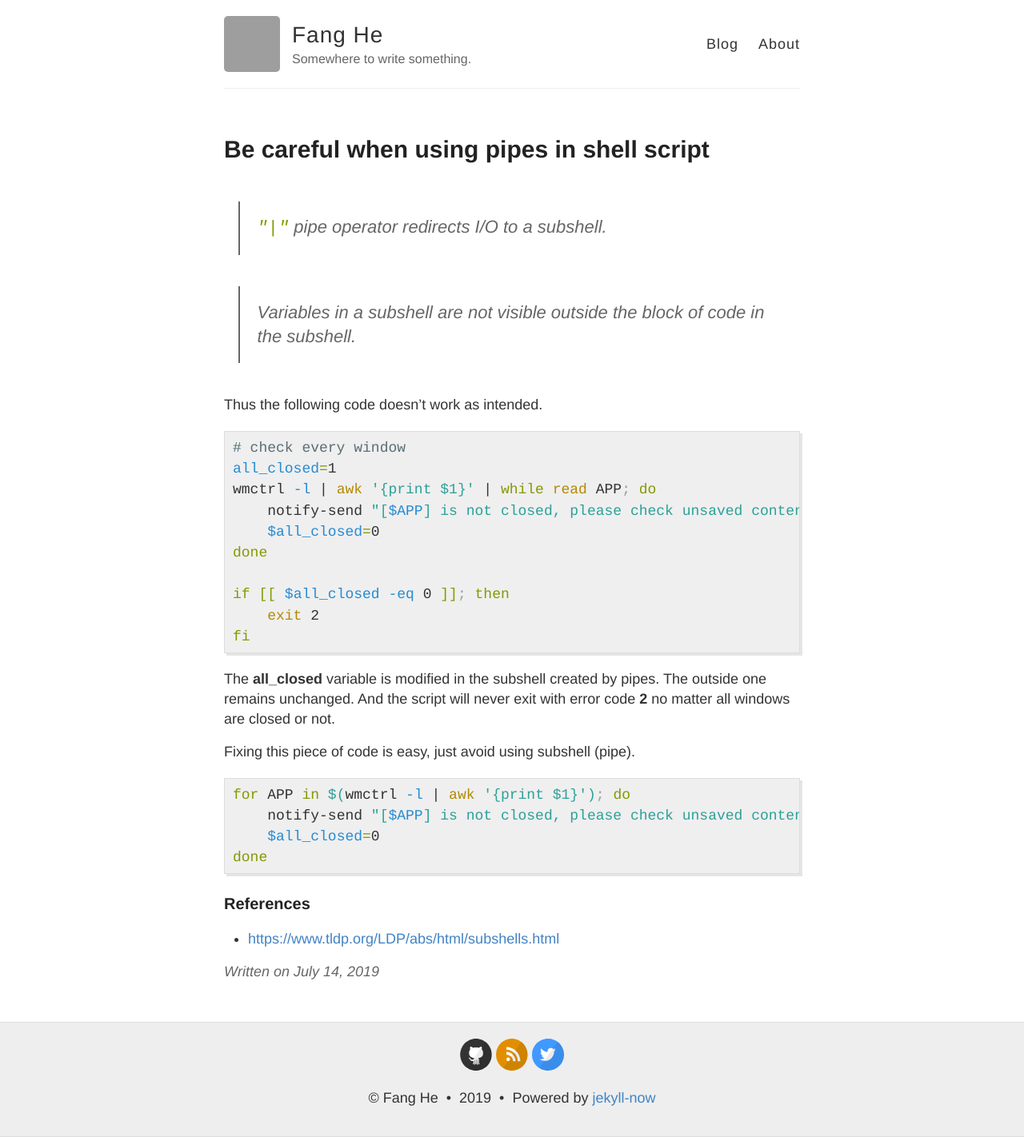
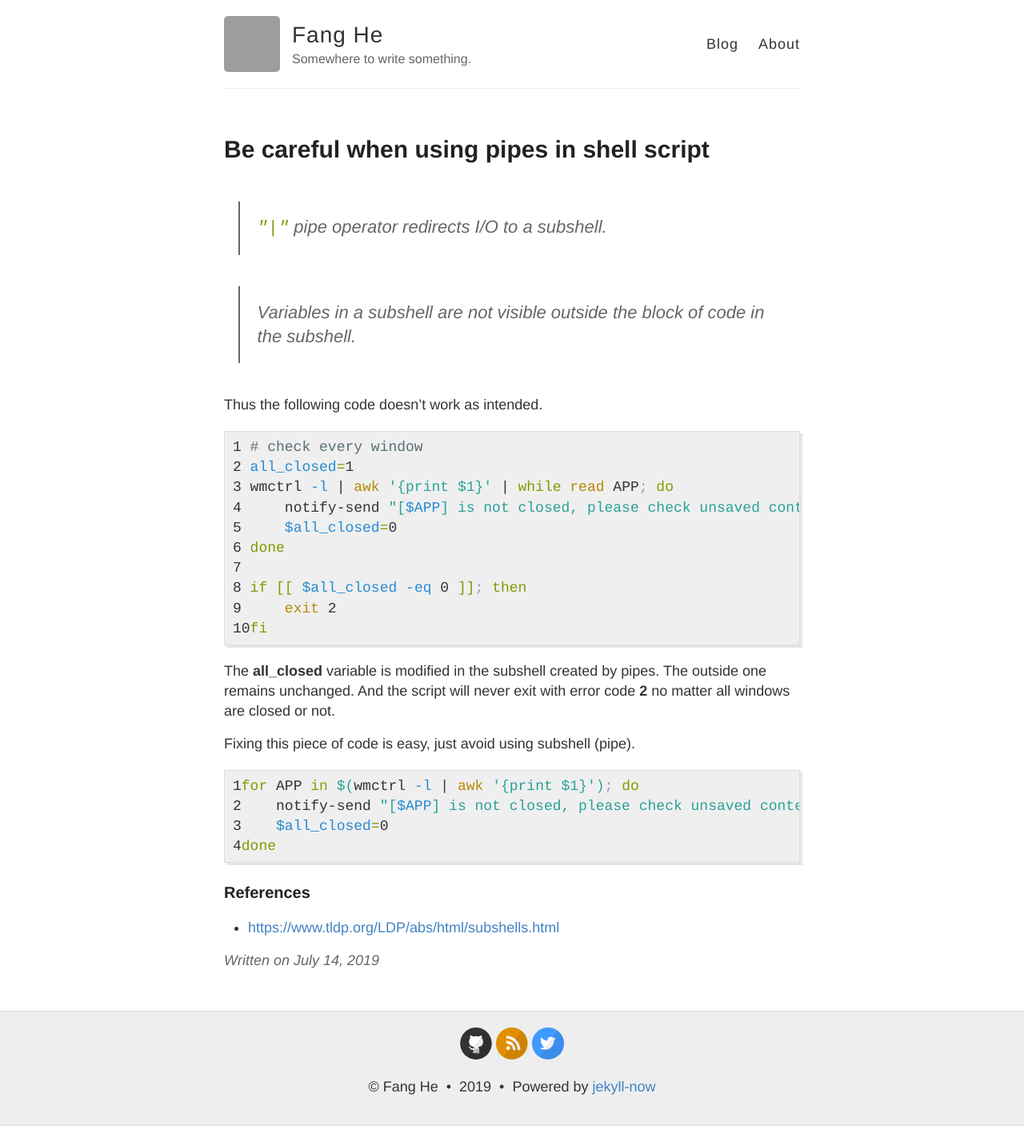
Before and after one commit to h3fang/h3fang.github.io, a Jekyll site: the page built from _posts/2019-7-14-subshell.md, in a window 1280 px wide. Shown: the whole page at 80% size. Built offline with Jekyll 4.4.1, drawn with Linux system fonts in a browser that asks for light colours; comment, search, counter and statistics services are not loaded; part of the change alters nothing that is shown; grey boxes are pictures that could not be loaded.

```diff
--- a/_config.yml
+++ b/_config.yml
@@ -67,6 +67,10 @@ kramdown:
   syntax_highlighter_opts:
     # Use existing pygments syntax highlighting css
     css_class: 'highlight'
+    span:
+      line_numbers: false
+    block:
+      line_numbers: true
 
 # Set the Sass partials directory, as we're using @imports
 sass:
```
